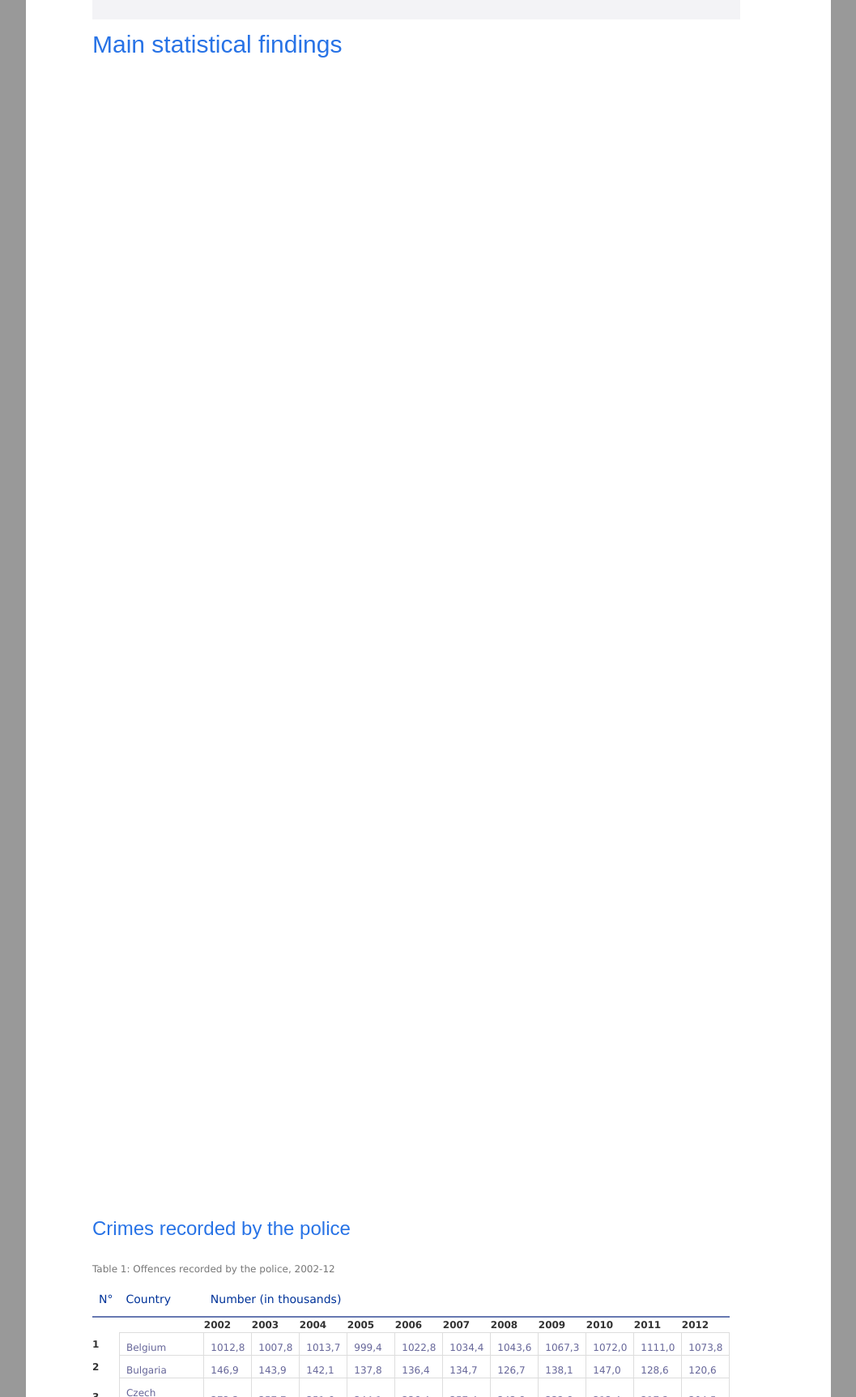
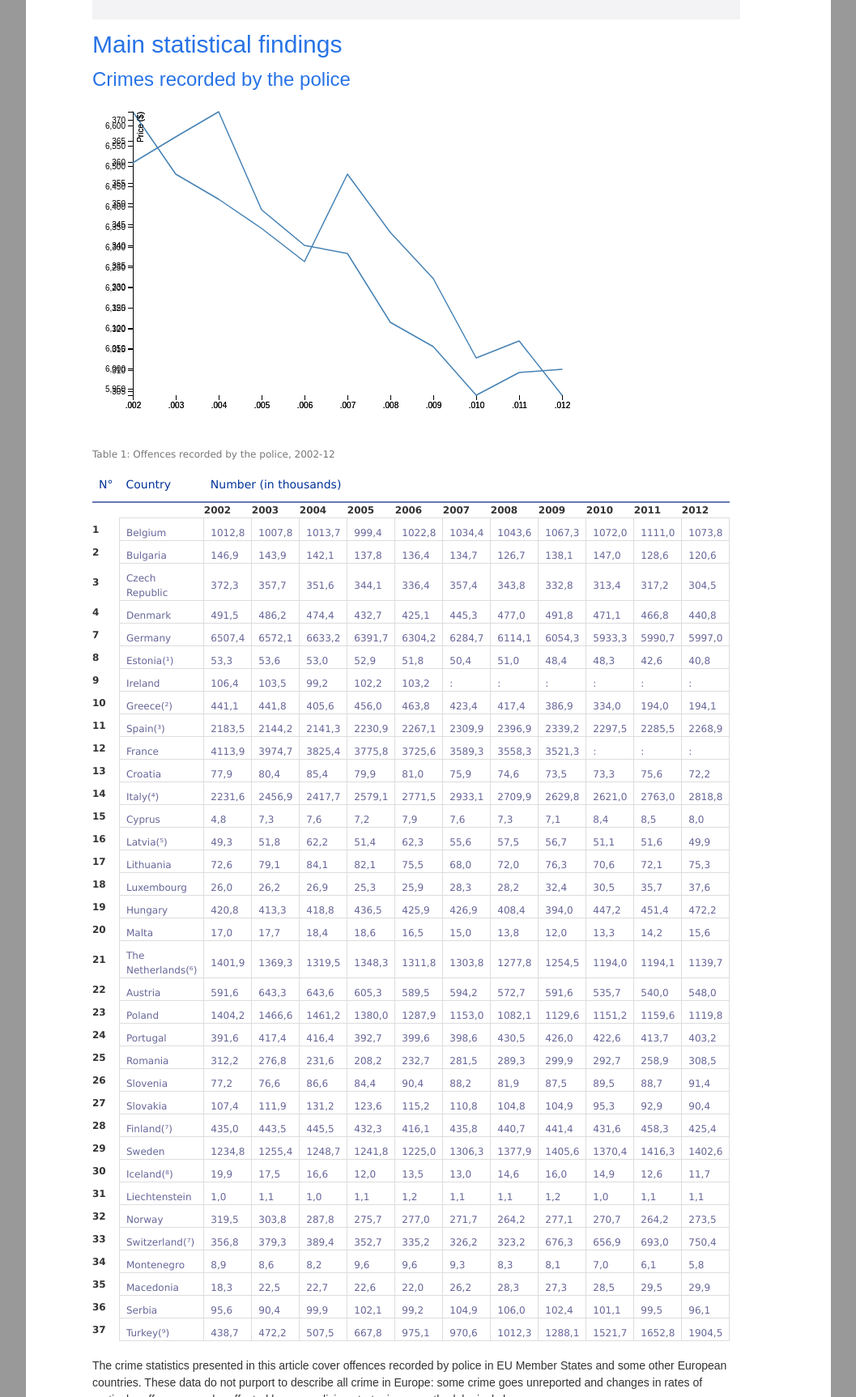
Before and after one commit to JaggarYussef/DataVisualization, a plain HTML site: page index.html in a window 1280 px wide. Shown: the part 997-2722 px from the top of the page at 81% size, without its empty margins (111-1168 px from the left). Drawn offline with nearby package versions, Linux system fonts and the light colour scheme; a web font is replaced by a local one.

Commit message:
table one now has a multi line chart

```diff
--- a/index.html
+++ b/index.html
@@ -794,13 +794,15 @@
 
               <h2>
                 <span class="mw-headline" id="Principaux_r.C3.A9sultats_statistiques">Main statistical findings</span>
+
               </h2>
               <h3>
                 <span class="mw-headline" id="Crimes_et_d.C3.A9lits_enregistr.C3.A9s_par_les_services_de_police">Crimes recorded by the police</span>
-                <svg class="bar-chart"></svg>
+
               </h3>
 
-<!-------------------------------------------------------------------------------------------   FIRST TABLE            ------------------------------------------------------------------------>
+<!-------------------------------------------------------------------------------------------       FIRST TABLE            ------------------------------------------------------------------------>
+
               <table cellspacing="0" cellpadding="0" id="table1">
                 <caption> Table 1: Offences recorded by the police, 2002-12</caption>
                 <thead>
@@ -2063,8 +2065,8 @@
 
     <!--END PAGE-->
   </div>
-  <script src = "https://d3js.org/d3.v4.min.js"></script>
-  <script src="script.js"></script>
+  <script  src = "https://d3js.org/d3.v4.min.js" ></script>
+  <script src="script.js" ></script>
 </body>
 
 </html>
--- a/script.js
+++ b/script.js
@@ -1,99 +1,112 @@
+// ------------------- GLOBAL VARS ------------------------------------
+let dataT= [];
+let dummy= [80, 100, 56, 120, 180, 30, 40, 120, 160]
+let table = document.getElementById("table1");
 
 
+//-------------------- FUNCTIONS ------------------------------------
 
-let data= [];
-//let dummy= [80, 100, 56, 120, 180, 30, 40, 120, 160]
-//let dummy= [1, 2, 3, 4, 4, 5, 6, 7, 8]
+function drawChart(data){
+
+    var svgWidth = 600, svgHeight = 400;
+    var margin = { top: 20, right: 20, bottom: 30, left: 50 };
+    var width = svgWidth - margin.left - margin.right;
+    var height = svgHeight - margin.top - margin.bottom;
+
+    var svg = d3.select('.bar-chart')
+        .attr("width", svgWidth)
+        .attr("height", svgHeight);
+
+    var g = svg.append("g")
+        .attr("transform", "translate(" + margin.left + "," + margin.top + ")");
+
+    var x = d3.scaleTime()
+        .rangeRound([0, width]);
+
+    var y = d3.scaleLinear()
+        .rangeRound([height, 0]);
+
+    var line = d3.line()
+        .x(function(d) { return x(d.year)})
+        .y(function(d) { return y(parseInt(d.value))})
+        x.domain(d3.extent(data, function(d) {
+             return  d.year;
+             }));
+
+        y.domain(d3.extent(data, function(d) {
+         //   console.log(" this id date frim inside y " + d.value);
+            return parseInt(d.value) }));
+
+            g.append("g")
+            .attr("transform", "translate(0," + height + ")")
+            .call(d3.axisBottom(x))
+            .select(".domain")
+            .remove();
+
+        g.append("g")
+            .call(d3.axisLeft(y))
+            .append("text")
+            .attr("fill", "#000")
+            .attr("transform", "rotate(-90)")
+            .attr("y", 6)
+            .attr("dy", "0.71em")
+            .attr("text-anchor", "end")
+            .text("Price ($)");
+
+        g.append("path")
+            .datum(data)
+            .attr("fill", "none")
+            .attr("stroke", "steelblue")
+            .attr("stroke-linejoin", "round")
+            .attr("stroke-linecap", "round")
+            .attr("stroke-width", 1.5)
+            .attr("d", line);
+}
+
 
 function pullData(){
-    var table = document.getElementById("table1");
 
 for (let i = 2; i < table.rows.length; i++  ){
     let row= table.rows[i];
 
     let tempArray= []
+    let xVal= 2002;
 
-    for (let j = 0; j< row.cells.length; j++) {
+    for (let j = 2; j< row.cells.length; j++) {
+
         let col = row.cells[j]
         if (col.nodeName == 'TD'){
-            tempArray.push(col.innerText);
+           // console.log("outer inner log" + col);
+            tempArray.push({
+                country: row.cells[1].innerText,
+                value: col.innerText,
+                year: xVal++
+            });
          }
-
     }
-    data.push(tempArray);
-
-}
-
-}
+    dataT.push(tempArray);
+}}
 
 (()=> {
 
 pullData();
 // --------------- FIRST GRAPH ELEMENT--------------------
-let first_DIV= document.createElement("div");
-let firstHeadline= document.querySelector('.mw-headline');
-first_DIV.setAttribute("class", "testDiv h-25");
-first_DIV.style.backgroundColor= 'white';
-first_DIV.style.height= '80vh'
-first_DIV.style.width= '100%';
+
+ let firstHeadline= document.querySelector('.mw-headline');
+
+//-------------- TABLE 1 SVG ----------------------------
+
+let data3= dataT[2]
+console.log('this content of data 3 ' + JSON.stringify(data3.slice(1, data3.length), null, 2   ));
+
+let svgOne= document.createElementNS('http://www.w3.org/2000/svg', 'svg')
+svgOne.setAttribute("class", "bar-chart");
+
+table.before(svgOne);
+
+drawChart(data3)
+drawChart(dataT[4])
 
 
-//-------------- SVG ELEMENT----------------------------
-const svgWidth= "200" ; const svgHeight= "800" ; const barPadding= "5";
-const barWidth= (svgWidth / data[3].length);
-let data3= data[3]
-console.log("this third type of" +  typeof data3[5] );
-
-//let svgOne= document.createElement("svg");
-//first_DIV.appendChild(svgOne);
-//svgOne.setAttribute("class", "bar-chart");
-let svgRep= d3.select('svg').attr("width", svgWidth).attr("height", svgHeight);
-//svgRep.style("backgroundColor", "black")
-
-
-let bars= svgRep.selectAll("rect")
-    .data(data[3].slice(1,2))
-    .enter()
-    .append("rect")
-    .attr("y", function(d){
-        return svgHeight - (parseInt(d)) / 2 ;
-    })
-    .attr("height", function(d){
-        return d;
-    })
-    .attr("width", barWidth - barPadding)
-    .attr("transform", function(d, i){
-        var translate = [barWidth * i, 0];
-        return "translate("+ translate +")";
-    });
-
- //  svgRep.appendChild(bars)
-
-
-
-
-
-//-------------- DISPLAY ----------------------------------
-firstHeadline.after(first_DIV)
-
-
-
-
-
-
-// function cleanUp(array){
-//     for(let i =0; i < array.length; i++){
-//         if(array[i].length == 0){
-
-//             array.splice(i);
-//             console.log(data);
-//         }
-//     }
-// }
-
-
-
-
-console.log(data);
-
+console.log(dataT);
 })();
```
Also changed, not shown: data.csv (added, +15 -0 lines).
